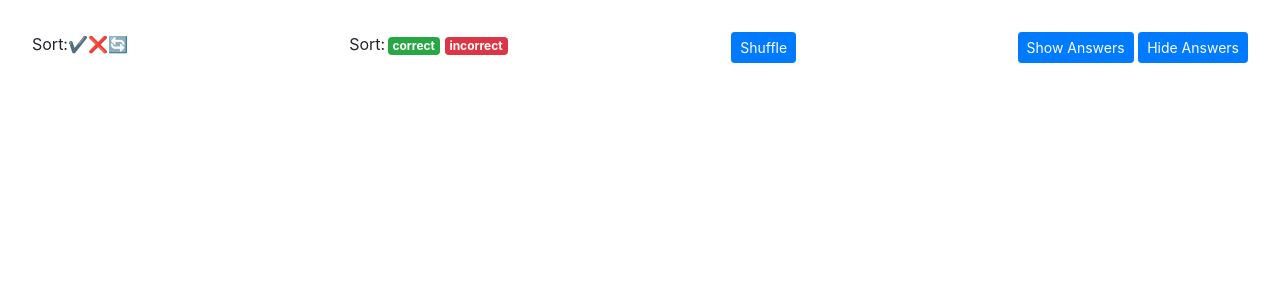
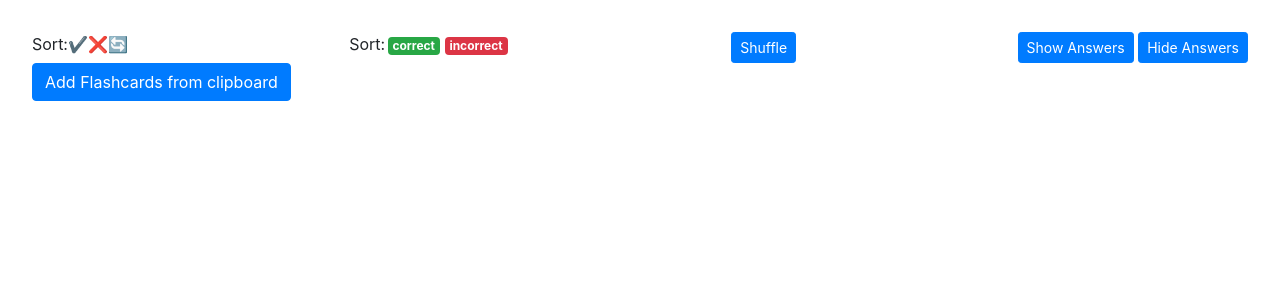
Before and after one commit to legharir/flashcards, a React (Create React App) app: page / in a window 1280 px wide. Shown: the top 300 px of the page. Built offline with nearby package versions, Linux system fonts and the light colour scheme.

Commit message:
Add flashcards from clipboard

```diff
--- a/src/App.js
+++ b/src/App.js
@@ -60,7 +60,7 @@ function App() {
       }
     }
 
-    setFlashcards(newFlashCards);
+    return newFlashCards;
   };
 
   useEffect(() => {
@@ -74,7 +74,8 @@ function App() {
         return;
       }
       const pasteData = e.clipboardData.getData("text");
-      createFlashcards(pasteData);
+      const newFlashcards = createFlashcards(pasteData);
+      setFlashcards(newFlashcards);
     };
 
     document.addEventListener("paste", handlePaste);
@@ -159,6 +160,12 @@ function App() {
     setFlashcards(shuffle([...flashcards]));
   };
 
+  const addFlaschardsFromClipboard = async () => {
+    const pasteData = await navigator.clipboard.readText();
+    const flashcardsToAdd = createFlashcards(pasteData);
+    setFlashcards((flashcards) => [...flashcards, ...flashcardsToAdd]);
+  };
+
   return (
     <Container>
       <Horizontal>
@@ -208,6 +215,12 @@ function App() {
         setFlashcardStatus={setFlashcardStatus}
         setFlashcardImage={setFlashcardImage}
       />
+      <button
+        className="btn btn-primary btn-small"
+        onClick={addFlaschardsFromClipboard}
+      >
+        Add Flashcards from clipboard
+      </button>
     </Container>
   );
 }
```
